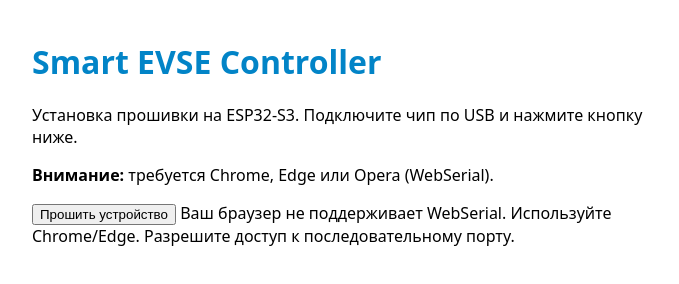
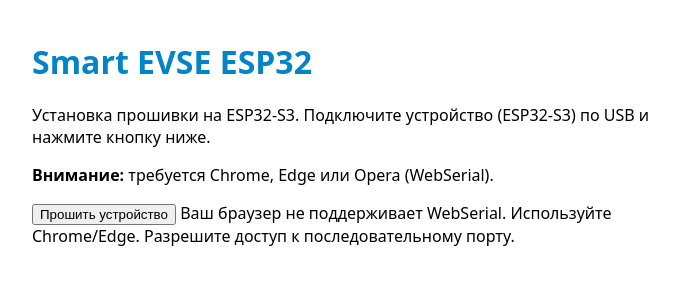
Before and after one commit to vitalyxxl/EVSE, a plain HTML site: page flash.html in a window 1280 px wide. Shown: the whole page, without its empty margins (288-967 px from the left). Drawn offline with Linux system fonts and the light colour scheme.

Commit message:
Update flash.html

```diff
--- a/flash.html
+++ b/flash.html
@@ -2,7 +2,7 @@
 <html>
 <head>
     <meta charset="utf-8">
-    <title>Smart EVSE  — Firmware Installer</title>
+    <title>Smart EVSE  — установка программного обеспечения</title>
     <meta name="viewport" content="width=device-width, initial-scale=1">
     <script type="module" src="https://unpkg.com/esp-web-tools@10/dist/web/install-button.js?module"></script>
     <style>
@@ -12,8 +12,8 @@
     </style>
 </head>
 <body>
-    <h1>Smart EVSE Controller</h1>
-    <p>Установка прошивки на ESP32-S3. Подключите чип по USB и нажмите кнопку ниже.</p>
+    <h1>Smart EVSE ESP32</h1>
+    <p>Установка прошивки на ESP32-S3. Подключите устройство (ESP32-S3) по USB и нажмите кнопку ниже.</p>
     <p><b>Внимание:</b> требуется Chrome, Edge или Opera (WebSerial).</p>
 
     <esp-web-install-button manifest="manifest.json">
```
